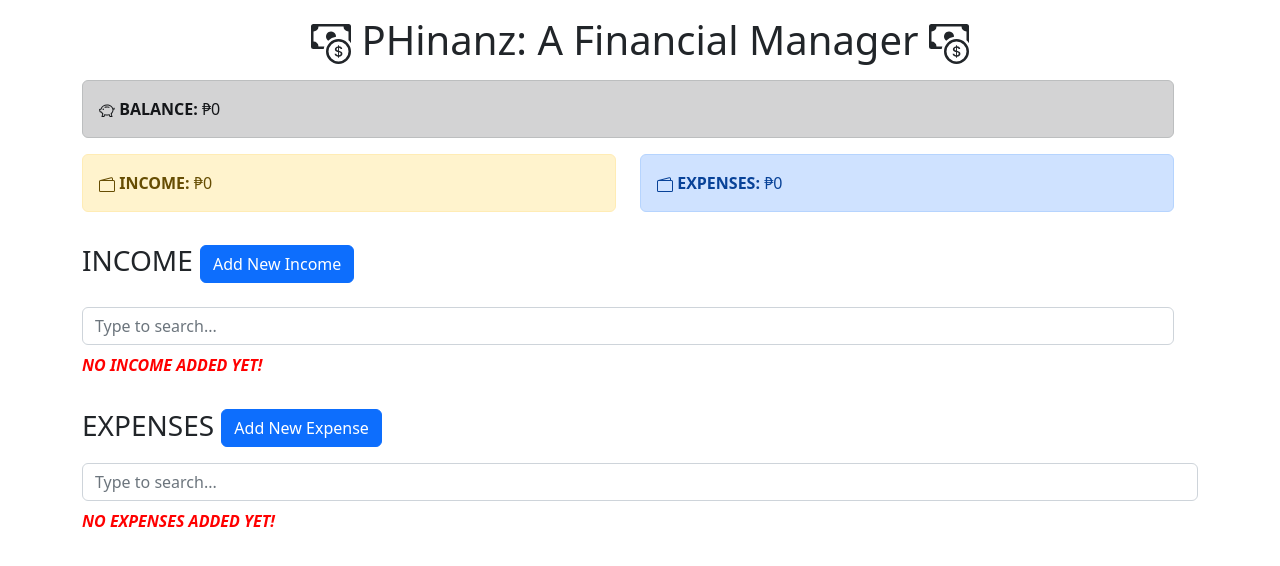
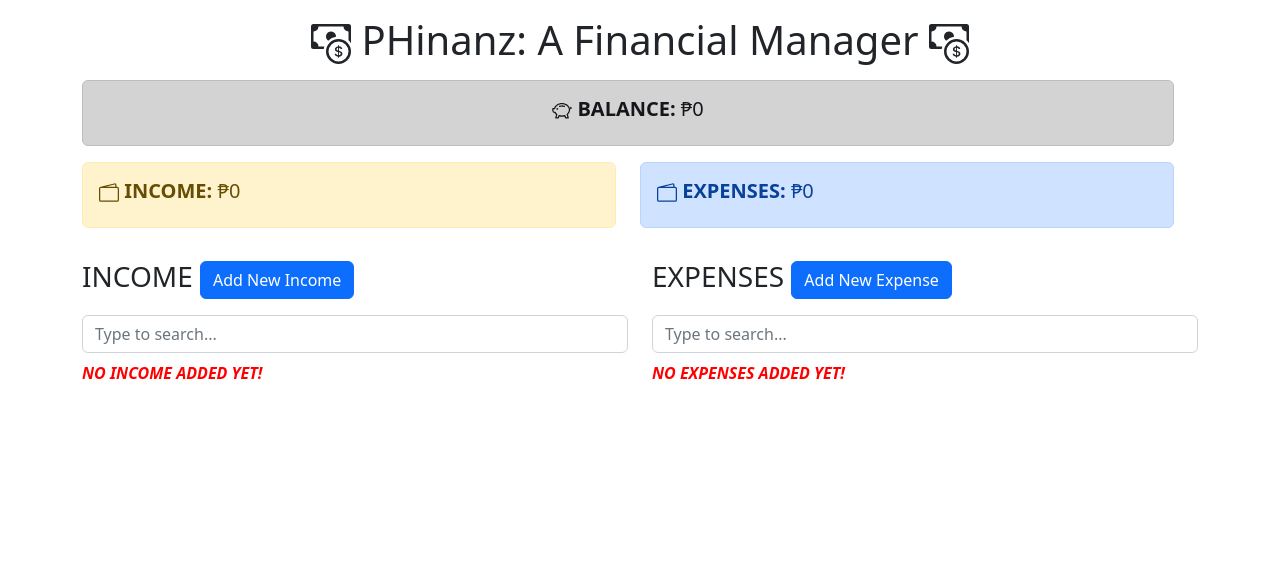
Before and after one commit to nccruel/PHinanz, a React (Create React App) app: page / in a window 1280 px wide. Shown: the top 566 px of the page. Built offline with nearby package versions, Linux system fonts and the light colour scheme.

Commit message:
GH pages

```diff
--- a/src/App.css
+++ b/src/App.css
@@ -4,6 +4,12 @@
 
 .mt-3 {
   background-color: yellow;
+}
+
+.test{
+  background: #aaa;
+  padding: 10px;
+  display: inline-block;
 }
 
 .App-logo {
--- a/src/App.js
+++ b/src/App.js
@@ -9,7 +9,7 @@ import IncomeList from './components/IncomeList';
 import AddIncomeForm from './components/AddIncomeForm';
 import { AppProvider } from './context/AppContext';
 import { CashCoin } from 'react-bootstrap-icons';
-import { Row } from 'react-bootstrap';
+import { Row, Col } from 'react-bootstrap';
 
 const App = () => {
 	const [showAddExpenseModal, setShowAddExpenseModal] = useState(false);
@@ -39,7 +39,9 @@ const App = () => {
 							<TotalExpenses />
 						</div>
 					</Row>
-
+				</div>
+				<Row>
+					<Col>
 						<h3 className='mt-3'>INCOME
 							{' '}
 							<button type='button' className='btn btn-primary' onClick={handleShowAddIncomeModal}>
@@ -52,8 +54,8 @@ const App = () => {
 								<IncomeList />
 							</div>
 						</div>
-
-				</div>
+					</Col>
+					<Col>
 						<h3 className='mt-3'>EXPENSES
 							{' '}
 							<button type='button' className='btn btn-primary' onClick={handleShowAddExpenseModal}>
@@ -66,8 +68,8 @@ const App = () => {
 								<ExpenseList />
 							</div>
 						</div>
-
-
+					</Col>
+				</Row>
 
 				<AddExpenseForm showAddExpenseModal={showAddExpenseModal}
 					handleCloseAddExpenseModal={handleCloseAddExpenseModal}
--- a/src/components/Balance.js
+++ b/src/components/Balance.js
@@ -30,8 +30,8 @@ const Balance = () => {
 
 
 	return (
-		<div className={`alert ${alertType}`}>
-			<span><PiggyBank /> <b>BALANCE:</b> ₱{totalIncome - totalExpenses}</span>
+		<div className={`alert ${alertType} `}>
+			<h5><center><PiggyBank /> <b>BALANCE:</b> ₱{totalIncome - totalExpenses}</center></h5>
 		</div>
 	);
 };
--- a/src/components/TotalExpenses.js
+++ b/src/components/TotalExpenses.js
@@ -11,7 +11,7 @@ const TotalExpenses = () => {
 
 	return (
 		<div className='alert alert-primary'>
-			<span><Wallet2 /> <b>EXPENSES:</b> ₱{totalExpenses}</span>
+			<h5><Wallet2 /> <b>EXPENSES:</b> ₱{totalExpenses}</h5>
 		</div>
 	);
 };
--- a/src/components/TotalIncome.js
+++ b/src/components/TotalIncome.js
@@ -11,7 +11,7 @@ const TotalIncome = () => {
 
 	return (
 		<div className='alert alert-warning p-3 d-flex align-items-center justify-content-between'>
-			<span><Wallet2 /> <b>INCOME:</b> ₱{totalIncome}</span>
+			<h5><Wallet2 /> <b>INCOME:</b> ₱{totalIncome}</h5>
 		</div>
 	);
 };
```
Also changed, not shown: package.json (+7 -1 lines), 1 other file (tests, documents, lock files or other folders). Lines whose indentation alone changed are shown as unchanged.
